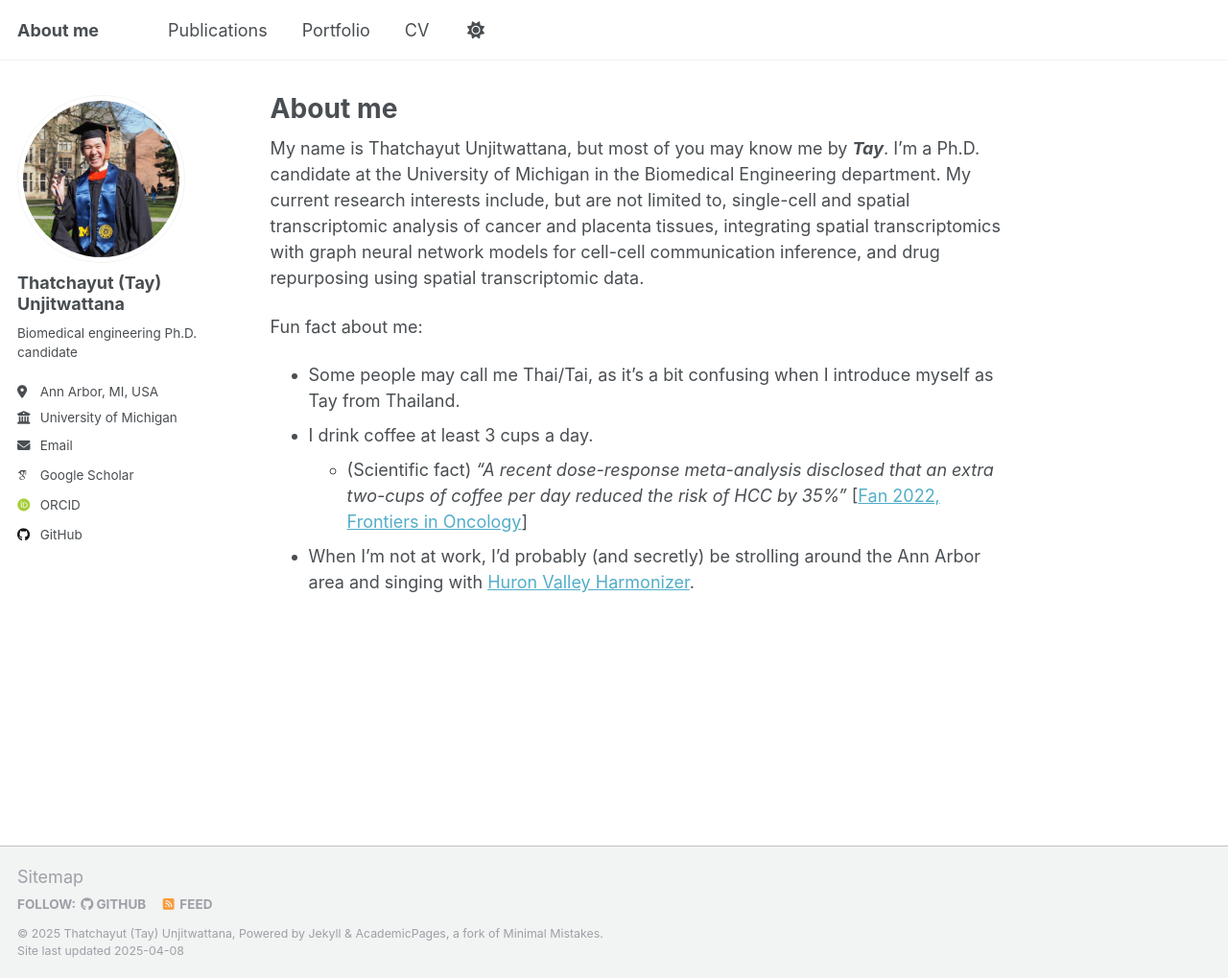
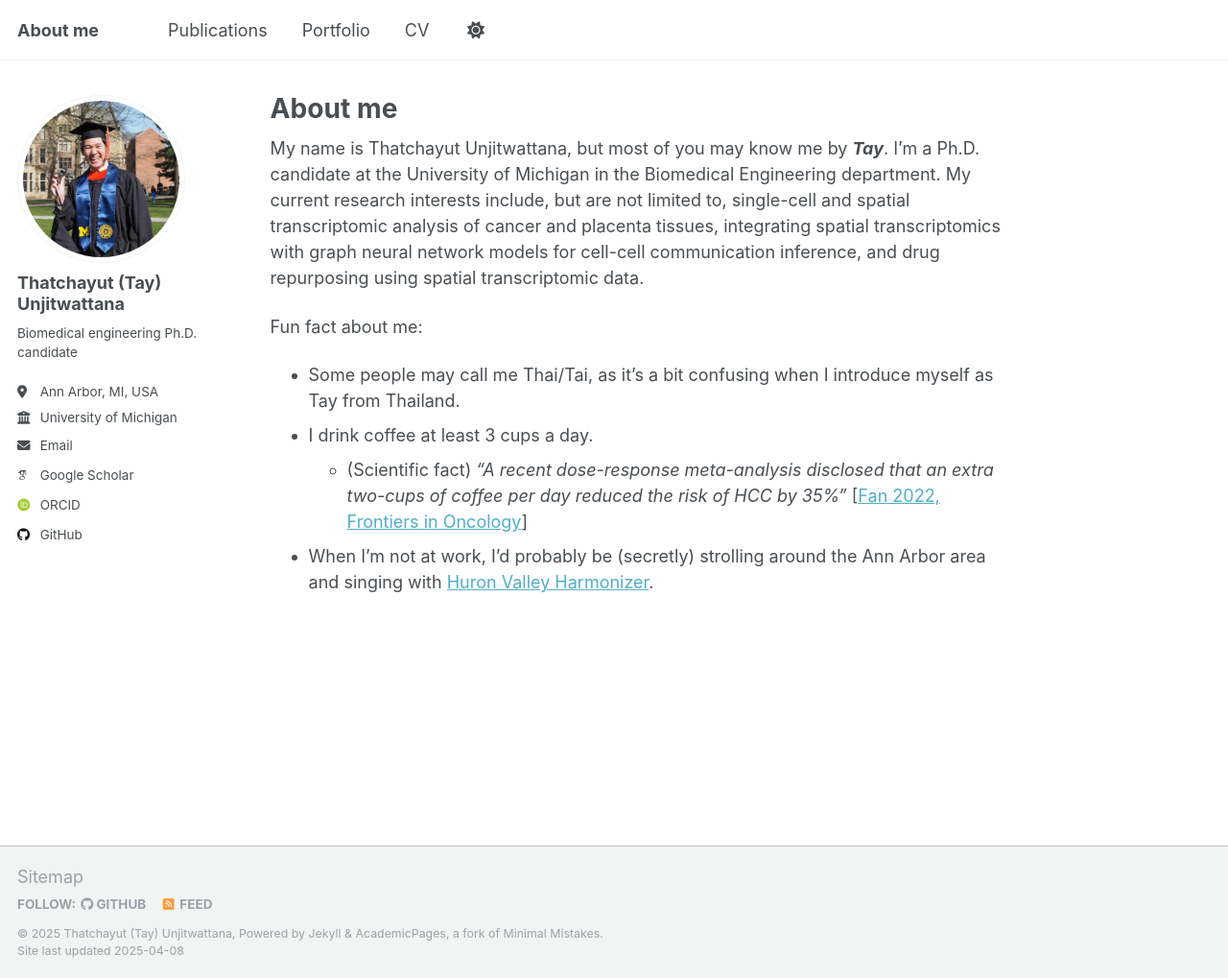
Before and after one commit to thatchayut/thatchayut.github.io, a Jekyll site: the page built from _pages/about.md, in a window 1280 px wide and 1019 px high. Shown: the whole window at 96% size. Built offline with Jekyll 4.4.1, drawn with Linux system fonts in a browser that asks for light colours; some web fonts are replaced.

Commit message:
Update about.md

```diff
--- a/_pages/about.md
+++ b/_pages/about.md
@@ -13,4 +13,4 @@ Fun fact about me:
 * Some people may call me Thai/Tai, as it's a bit confusing when I introduce myself as Tay from Thailand.
 * I drink coffee at least 3 cups a day.
   * (Scientific fact) *"A recent dose-response meta-analysis disclosed that an extra two-cups of coffee per day reduced the risk of HCC by 35%"* [[Fan 2022, Frontiers in Oncology](https://pmc.ncbi.nlm.nih.gov/articles/PMC9623052/)]
-* When I'm not at work, I'd probably (and secretly) be strolling around the Ann Arbor area and singing with [Huron Valley Harmonizer](https://sites.google.com/view/hvharmonizers).
+* When I'm not at work, I'd probably be (secretly) strolling around the Ann Arbor area and singing with [Huron Valley Harmonizer](https://sites.google.com/view/hvharmonizers).
```
